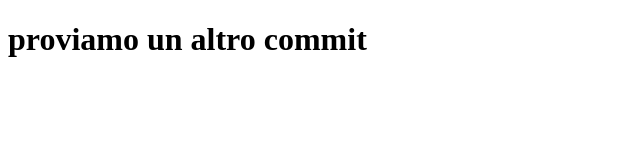
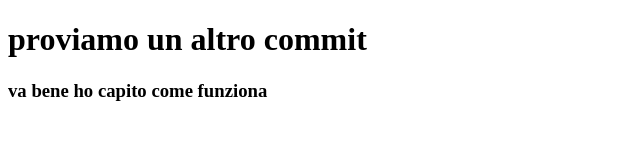
Before and after one commit to PasqualeAragosa/htmlcss-hello, a plain HTML site: page index.html in a window 1280 px wide. Shown: the whole page, without its empty margins (0-640 px from the left). Drawn offline with Linux system fonts and the light colour scheme.

Commit message:
commit h3

```diff
--- a/index.html
+++ b/index.html
@@ -9,6 +9,7 @@
 <body>
     <title>Hello World</title>
     <h1>proviamo un altro commit</h1>
+    <h3>va bene ho capito come funziona</h3>
 
 </body>
 </html>
```
